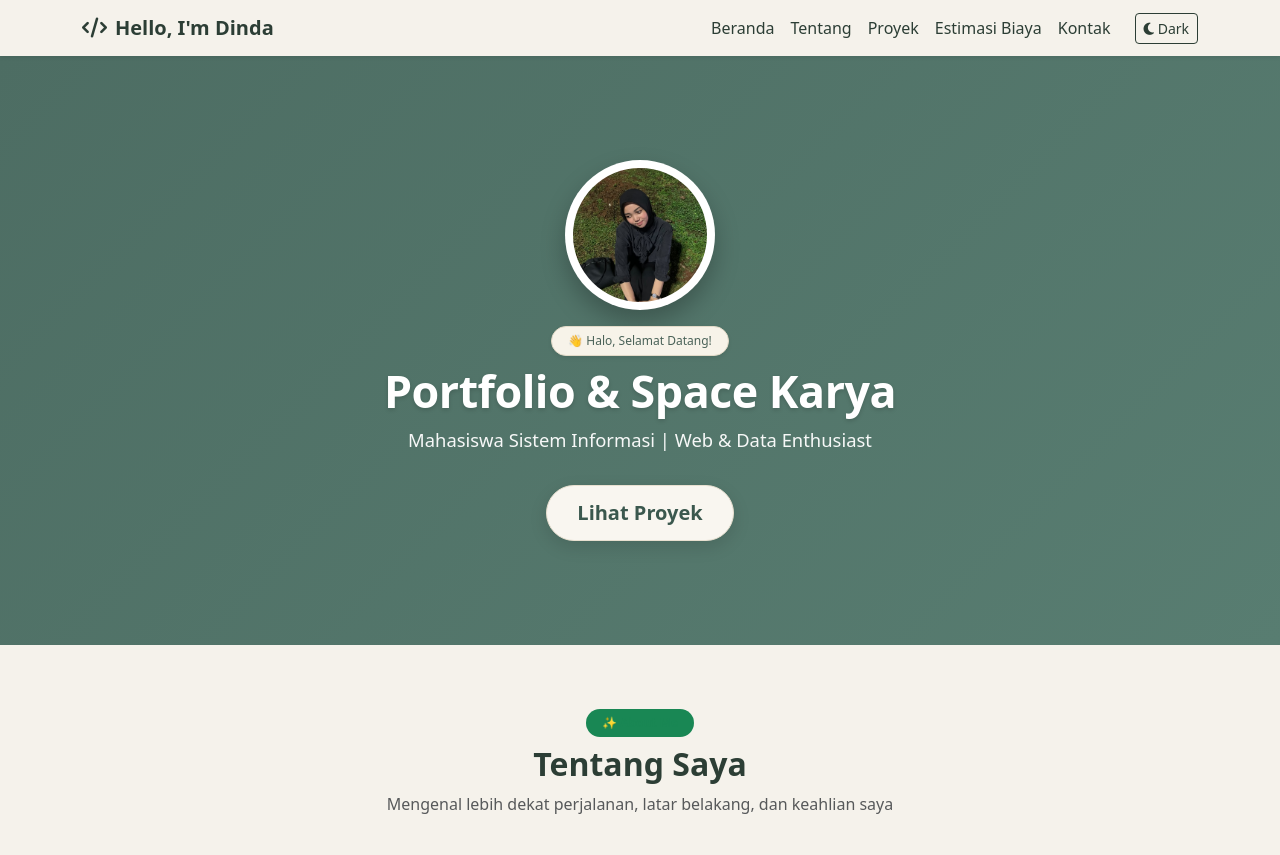
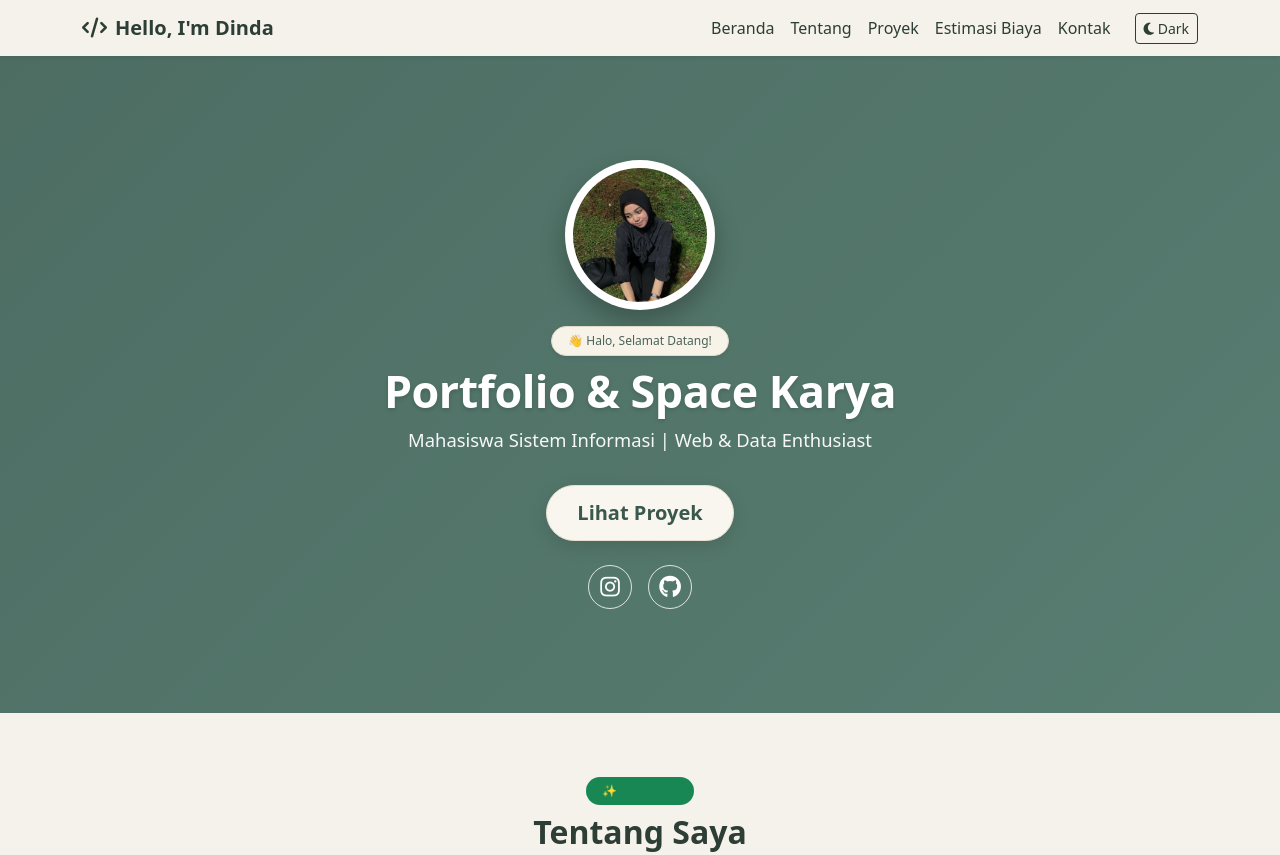
Before and after one commit to dindaclick09-tech/Tugas-WEB-2A, a plain HTML site: page UTS-WEB-DINDA DWI LAVITANIA/index.html in a window 1280 px wide. Shown: the top 855 px of the page. Drawn offline with nearby package versions, Linux system fonts and the light colour scheme.

Commit message:
[ADD] menambah akun github dan instagram

```diff
--- a/UTS-WEB-DINDA DWI LAVITANIA/css/style.css
+++ b/UTS-WEB-DINDA DWI LAVITANIA/css/style.css
@@ -60,6 +60,26 @@
     transform: translateY(-3px);
     box-shadow: 0 10px 22px rgba(0, 0, 0, 0.22);
     background-color: #f8f9fa !important;
+}
+
+#hero .social-links a {
+    display: inline-flex;
+    width: 44px;
+    height: 44px;
+    align-items: center;
+    justify-content: center;
+    border: 1px solid rgba(255, 255, 255, 0.8);
+    border-radius: 50%;
+    color: #fff;
+    font-size: 1.4rem;
+    text-decoration: none;
+    transition: background-color 0.2s ease, color 0.2s ease, transform 0.2s ease;
+}
+
+#hero .social-links a:hover {
+    background-color: #fff;
+    color: var(--sage-dark);
+    transform: translateY(-3px);
 }
 
 /* Kustomisasi Navbar & Tombol Utama */
--- a/UTS-WEB-DINDA DWI LAVITANIA/index.html
+++ b/UTS-WEB-DINDA DWI LAVITANIA/index.html
@@ -56,6 +56,14 @@
         <h1 class="fw-bold">Portfolio & Space Karya</h1>
         <p class="lead">Mahasiswa Sistem Informasi | Web & Data Enthusiast</p>
         <a href="#projects" class="btn btn-light btn-lg mt-3 fw-bold">Lihat Proyek</a>
+        <div class="social-links d-flex justify-content-center gap-3 mt-4" aria-label="Media sosial">
+            <a href="https://www.instagram.com/berryy.bunbun/" target="_blank" rel="noopener noreferrer" aria-label="Instagram Dinda" title="Instagram">
+                <i class="fa-brands fa-instagram" aria-hidden="true"></i>
+            </a>
+            <a href="https://github.com/dindaclick09-tech" target="_blank" rel="noopener noreferrer" aria-label="GitHub Dinda" title="GitHub">
+                <i class="fa-brands fa-github" aria-hidden="true"></i>
+            </a>
+        </div>
     </div>
 </section>
     <main>
```
